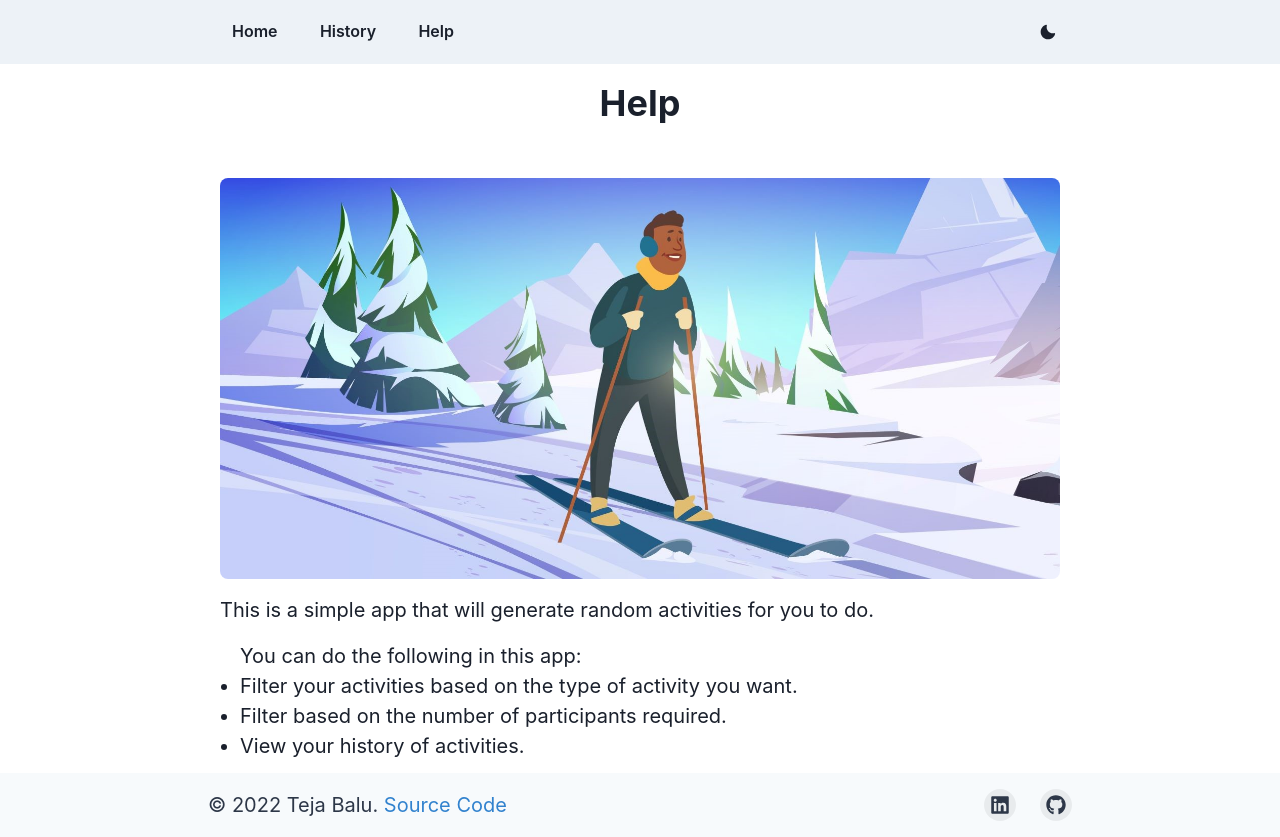
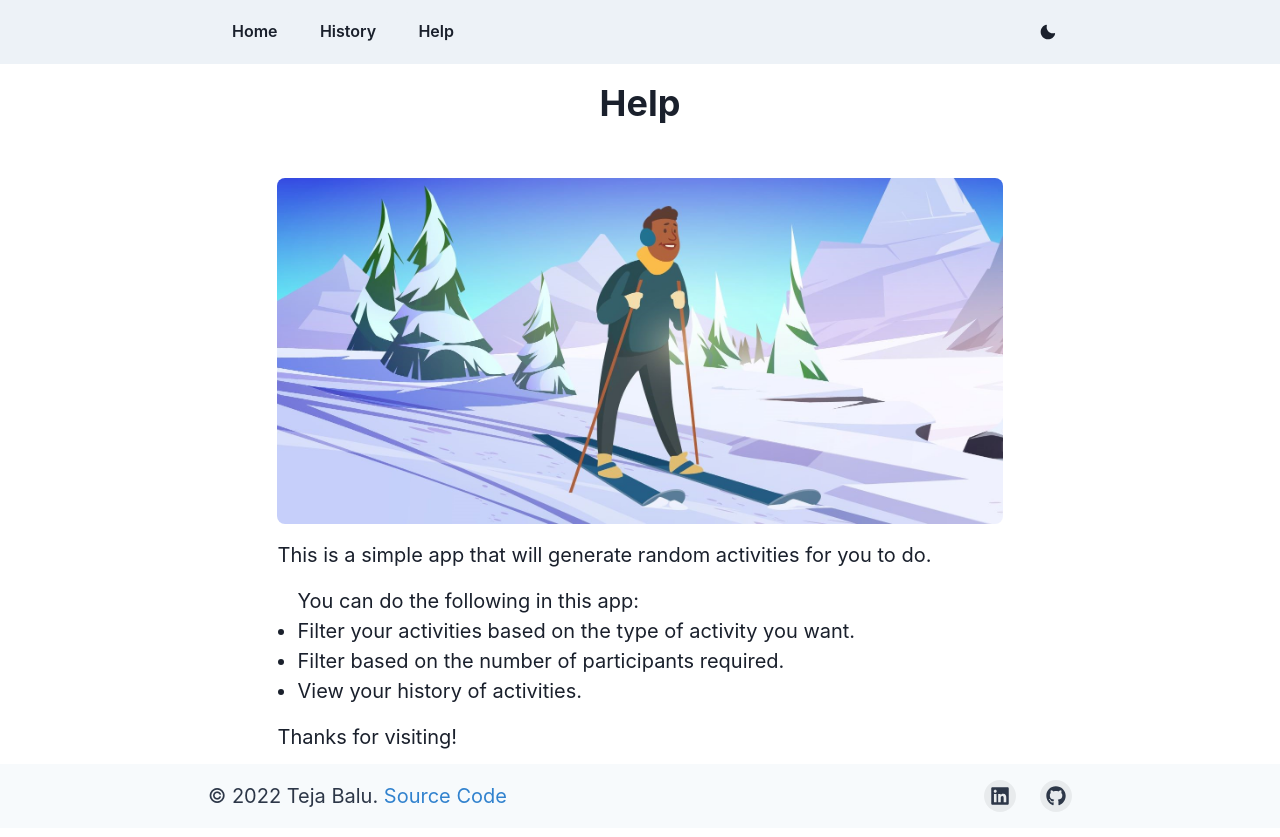
Before and after one commit to tejabalu/Sensoria-TakeHome, a React (Create React App) app: page / in a window 1280 px wide. Both pictures are taken after a click on the button "Help". Built offline with nearby package versions, Linux system fonts and the light colour scheme; no server answers.

Commit message:
added help page

```diff
--- a/src/App.tsx
+++ b/src/App.tsx
@@ -63,8 +63,9 @@ export const App = () => {
 					setHistory={setHistoryPage}
 					setHelp={setHelpPage}
 				/>
-				<Container maxW={"4xl"}>
+				<Container maxW={"d"}>
 					<Grid p={3}>
+						<VStack spacing={8}>
 							{home && (
 								<>
 									<BoredSelectors
@@ -76,6 +77,7 @@ export const App = () => {
 							)}
 							{history && <History toggleReload={reload} />}
 							{help && <Help />}
+						</VStack>
 					</Grid>
 				</Container>
 				<Footer />
--- a/src/Help.tsx
+++ b/src/Help.tsx
@@ -1,5 +1,6 @@
 import {
 	Box,
+	Container,
 	Flex,
 	Image,
 	ListItem,
@@ -11,6 +12,7 @@ import React from "react";
 
 export const Help = () => {
 	return (
+		<Container>
 			<VStack spacing={4} alignItems="left">
 				<Text
 					textAlign={"center"}
@@ -24,8 +26,8 @@ export const Help = () => {
 					<Image margin={"auto"} rounded={8} w="100%" src="img.jpg" />
 				</Box>
 				<Text>
-				This is a simple app that will generate random activities for
-				you to do.
+					This is a simple app that will generate random activities
+					for you to do.
 				</Text>
 				<UnorderedList>
 					<Text>You can do the following in this app:</Text>
@@ -38,6 +40,8 @@ export const Help = () => {
 					</ListItem>
 					<ListItem>View your history of activities.</ListItem>
 				</UnorderedList>
+				<Text>Thanks for visiting!</Text>
 			</VStack>
+		</Container>
 	);
 };
```
Lines whose indentation alone changed are shown as unchanged.
